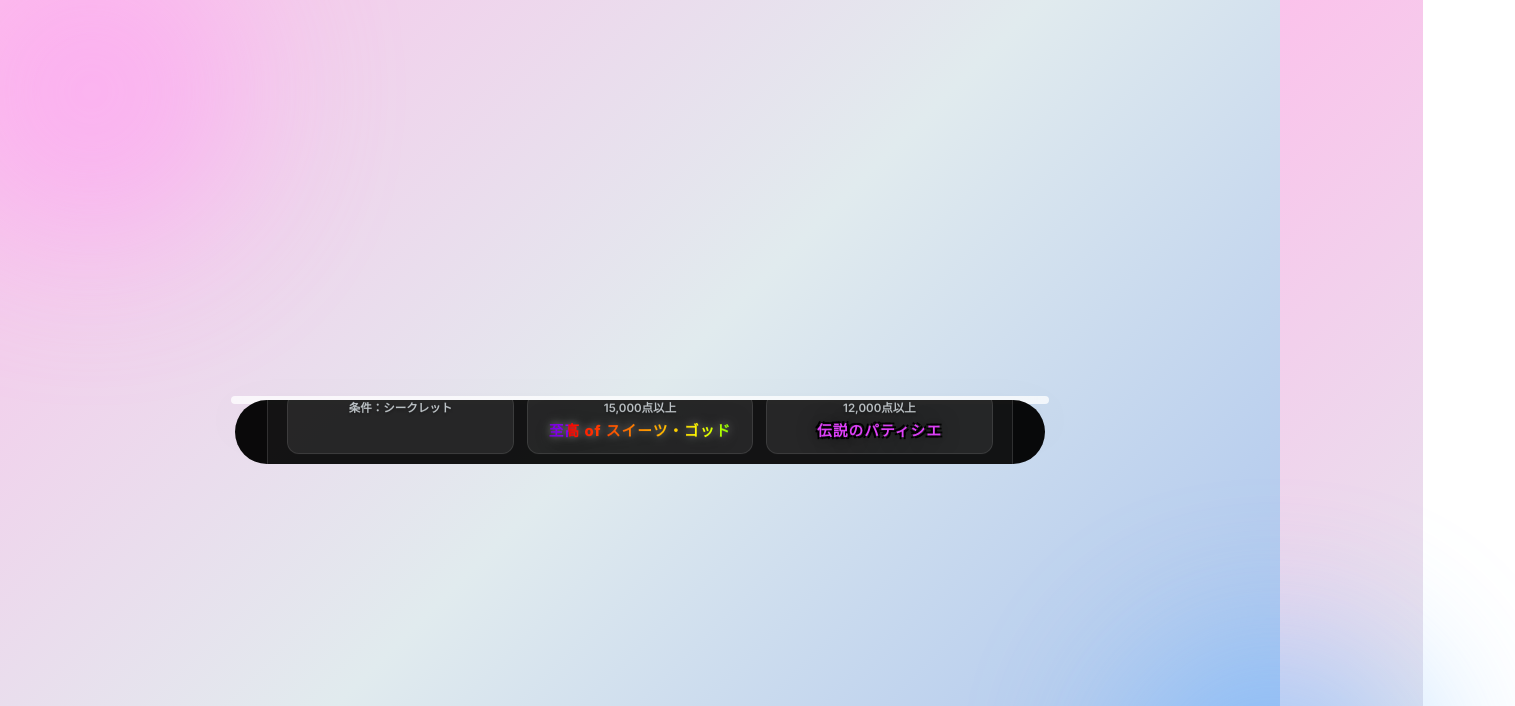
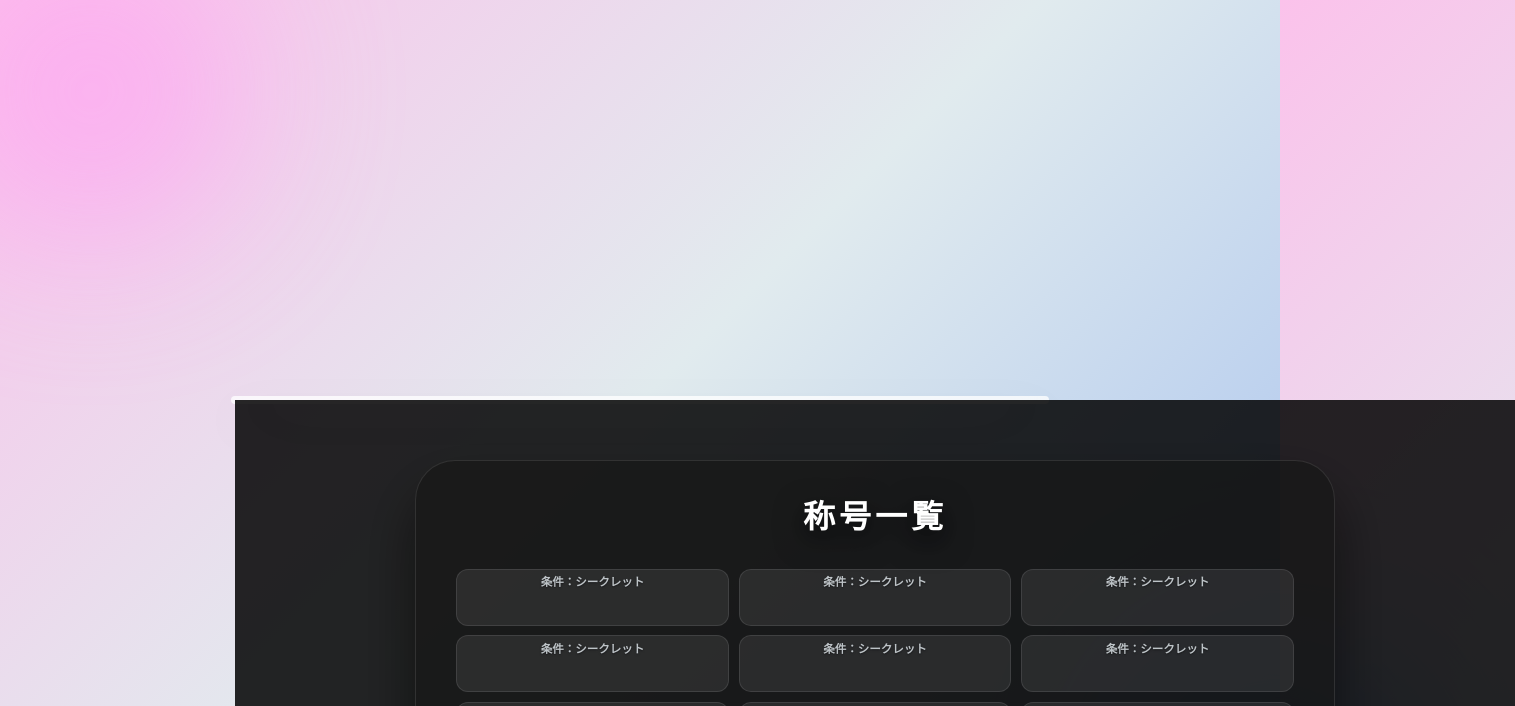
Before and after one commit to claretheart/poptyping, a website built with Vite: page index.html in a window 1280 px wide. Both pictures are taken after a click on the button "称号一覧". Shown: the top 706 px of the page, 1515 px wide, since content can reach past the window. Built offline with nearby package versions, Linux system fonts and the light colour scheme.

Commit message:
Fix titles overlay collapse with fixed positioning and improved aesthetics

```diff
--- a/src/style.css
+++ b/src/style.css
@@ -561,19 +561,18 @@ rt {
 
 /* 称号一覧オーバーレイ */
 .titles-overlay {
-  position: absolute;
+  position: fixed; /* 画面全体を使って表示崩れを防ぐ */
   top: 0;
   left: 0;
-  width: 100%;
-  height: 100%;
-  background: rgba(0, 0, 0, 0.96);
-  backdrop-filter: blur(60px);
-  -webkit-backdrop-filter: blur(60px);
-  border-radius: 40px;
-  z-index: 1000;
+  width: 100vw;
+  height: 100vh;
+  background: rgba(0, 0, 0, 0.85);
+  backdrop-filter: blur(40px);
+  -webkit-backdrop-filter: blur(40px);
+  z-index: 2000;
   display: flex;
   justify-content: center;
-  align-items: center; /* 完全に中央配置 */
+  align-items: center;
   padding: 2rem;
   overflow-y: auto;
   animation: fadeIn 0.4s ease;
@@ -592,12 +591,17 @@ rt {
 }
 
 .titles-content {
-  width: 100%;
-  max-width: 950px;
+  width: 95%;
+  max-width: 920px;
   display: flex;
   flex-direction: column;
-  gap: 1.5rem; /* ヘッダー・リスト・ボタンの間隔を広げてゆとりを持たせる */
+  gap: 1.2rem;
   align-items: center;
+  padding: 2rem;
+  background: rgba(20, 20, 20, 0.6);
+  border-radius: 40px;
+  border: 1px solid rgba(255, 255, 255, 0.1);
+  box-shadow: 0 30px 60px rgba(0, 0, 0, 0.5);
 }
 
 .titles-content h1 {
@@ -605,7 +609,7 @@ rt {
   text-shadow: 0 10px 30px rgba(0, 0, 0, 0.8);
   background: none;
   -webkit-text-fill-color: white;
-  font-size: 2.2rem;
+  font-size: 2rem;
   margin: 0;
   letter-spacing: 4px;
 }
@@ -613,12 +617,11 @@ rt {
 .titles-list {
   display: grid;
   grid-template-columns: repeat(3, 1fr);
-  gap: 0.8rem; /* 項目間の隙間を広げて視認性を向上 */
+  gap: 0.6rem;
   width: 100%;
-  padding: 1.2rem;
-  background: rgba(255, 255, 255, 0.04);
-  border-radius: 20px;
-  border: 1px solid rgba(255, 255, 255, 0.12);
+  padding: 0.5rem;
+  background: transparent;
+  border: none;
 }
 
 @media (max-width: 800px) {
@@ -636,7 +639,7 @@ rt {
 
 .title-item {
   background: rgba(255, 255, 255, 0.08);
-  padding: 0.5rem 0.8rem;
+  padding: 0.4rem 0.6rem;
   border-radius: 12px;
   display: flex;
   flex-direction: column;
@@ -645,7 +648,7 @@ rt {
   text-align: center;
   border: 1px solid rgba(255, 255, 255, 0.1);
   transition: all 0.2s ease;
-  min-height: 48px; /* 高さを少し戻して「不細工」な詰まりを解消 */
+  min-height: 44px;
   position: relative;
   overflow: hidden;
 }
@@ -707,9 +710,9 @@ rt {
 .secondary-button {
   background: linear-gradient(135deg, #7f8c8d, #2d3436) !important;
   box-shadow: 0 10px 30px rgba(0, 0, 0, 0.6) !important;
-  margin-top: 1rem;
-  padding: 0.8rem 3rem !important;
-  font-size: 1.2rem !important;
+  margin-top: 0.5rem;
+  padding: 0.65rem 2.5rem !important;
+  font-size: 1.1rem !important;
 }
 
 .secondary-button::before {
```
